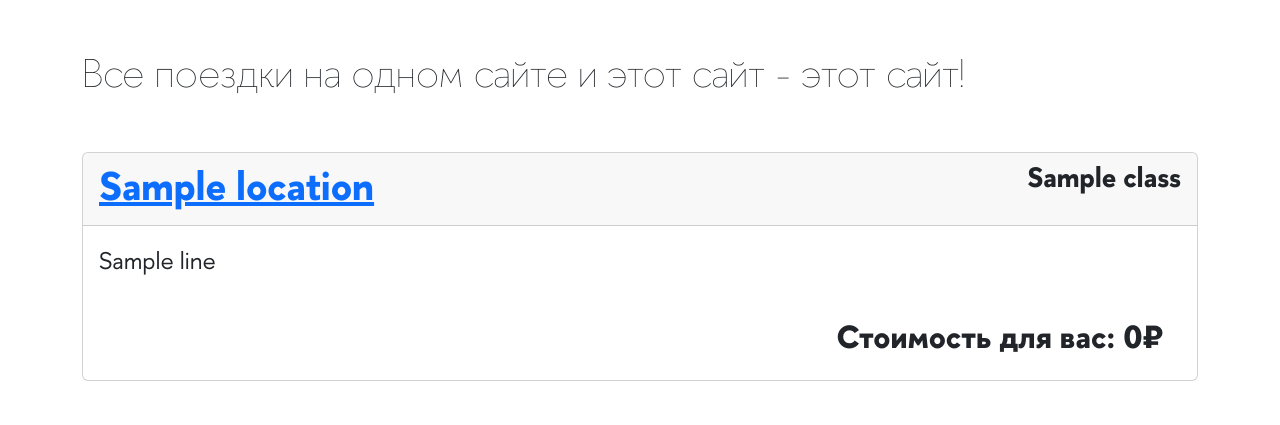
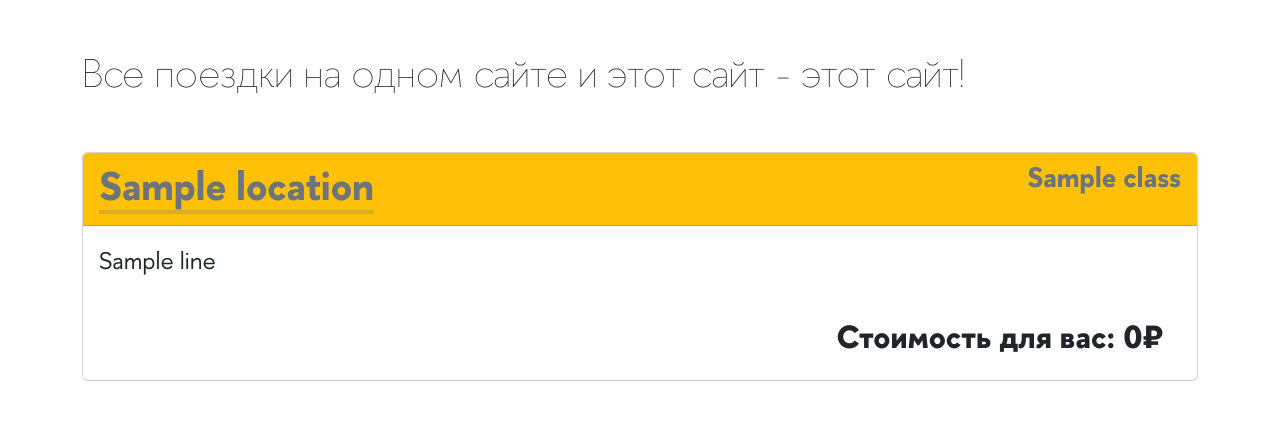
Before and after one commit to dogdolm2/soprovo, a Flask app: template templates/registered-teacher.html in a window 1280 px wide. Shown: the top 425 px of the page. Run offline with Flask 3, Linux system fonts and the light colour scheme; the template is opened without the code that fills it: most values are stand-ins (such as "Sample title", 1, 10 or a date in 2020).

Commit message:
Update registered-teacher.html

```diff
--- a/templates/registered-teacher.html
+++ b/templates/registered-teacher.html
@@ -41,14 +41,14 @@
     <br>
     {% for elem in fl %}
         <div class="card">
-            <div class="card-header">
+            <div class="card-header text-bg-warning">
                 <div class="row">
                     <div class="col">
-                        <h1 class="card-title"><a href="/trip/{{elem.count}}/">{{elem.location}}</a></h1>
+                        <h1><a href="/trip/{{elem.count}}/" class="link-secondary link-offset-2 link-underline-opacity-25 link-underline-opacity-100-hover">{{elem.location}}</a></h1>
                     </div>
                     <div class="col"></div>
                     <div class="col">
-                        <h3 align="right">{{elem.class}}</h3>
+                        <h3 align="right" class="text-secondary">{{elem.class}}</h3>
                     </div>
                 </div>
             </div>
```
